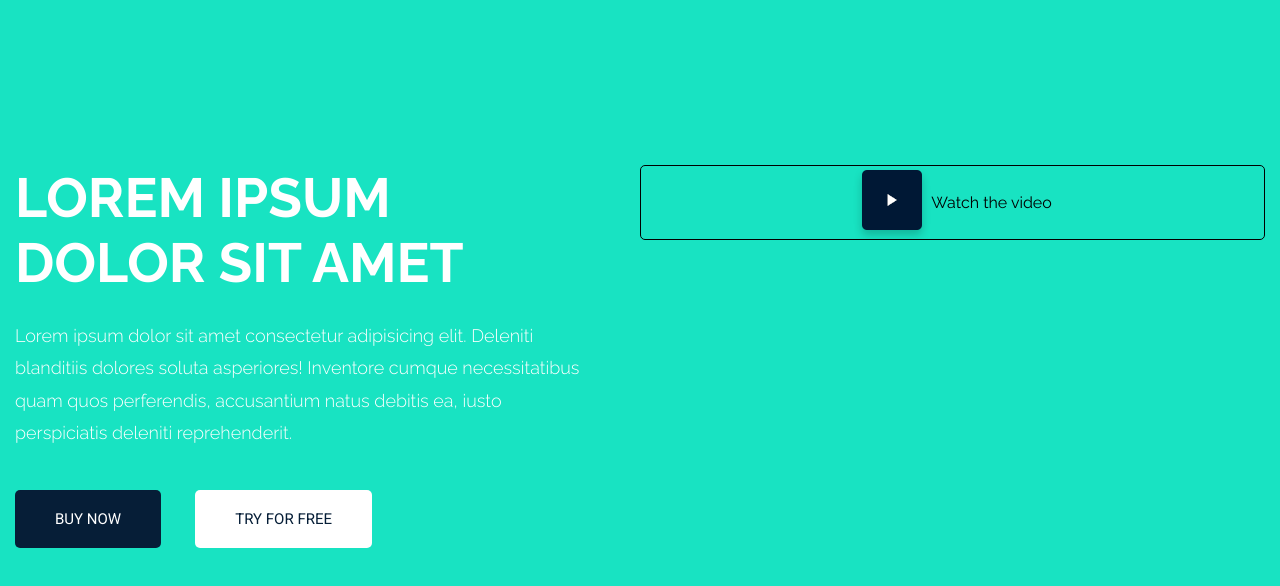
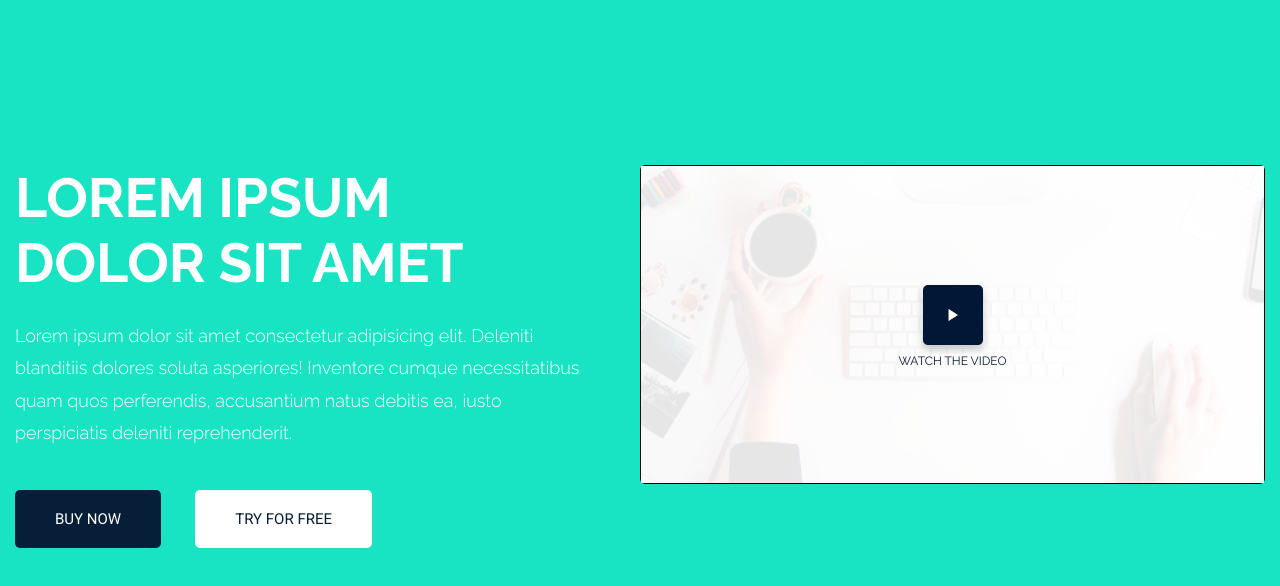
Before and after one commit to AndrianoVer/DartService, a plain HTML site: page index.html in a window 1280 px wide. Shown: the part 102-688 px from the top of the page. Drawn offline with Linux system fonts and the light colour scheme.

Commit message:
new commit

```diff
--- a/index.html
+++ b/index.html
@@ -3,8 +3,7 @@
 
 <head>
 	<meta charset="UTF-8">
-	<link
-		href="https://fonts.googleapis.com/css?family=Raleway:100,100i,200,200i,300,300i,400,400i,500,500i,600,600i,700&display=swap"
+	<link href="https://fonts.googleapis.com/css?family=Raleway:300,300i,400,500,600,700,800,900&display=swap"
 		rel="stylesheet">
 	<link href="https://fonts.googleapis.com/css?family=Roboto:300,400,500,700&display=swap" rel="stylesheet">
 	<meta name="viewport" content="width=device-width, initial-scale=1.0">
@@ -74,7 +73,7 @@
 		</div>
 	</header>
 
-
+	<script src="./source/js/app.js"></script>
 </body>
 
 </html>
--- /dev/null
+++ b/source/js/app.js
@@ -0,0 +1,12 @@
+document.querySelector('.try-free').onmouseenter = () => {
+	document.querySelector('.buy-now').style.background = 'white';
+	console.log('it works-1');
+}
+
+document.querySelector('.try-free').onmouseleave = () => {
+	document.querySelector('.buy-now').style.background = '#061e37';
+	console.log('it works-2');
+}
+// document.querySelector('.buy-now').onmouseenter = () => {
+// 	document.querySelector('.try-free').style.background = '#061e37';
+// }
--- a/source/scss/_section_180_160.scss
+++ b/source/scss/_section_180_160.scss
@@ -77,16 +77,46 @@
 }
 
 .right__content-wrap {
+	background-image: url(../../img/photo-1.jpg);
+	background-size: cover;
+	background-repeat: no-repeat;
+	background-position: center;
+	text-align: center;
+	position: relative;
+	padding: 115px 225px;
 	border: 1px solid black;
 	border-radius: 5px;
 
+	&:before {
+		content: '';
+		display: block;
+		position: absolute;
+		top: 0px;
+		left: 0px;
+		width: 100%;
+		height: 100%;
+		background: rgba(255, 255, 255, 0.9);
+	}
+
 	& .right__content-content {
 		display: flex;
+		flex-direction: column;
 		justify-content: center;
 		align-items: center;
 
-		&& .icon-text {
-			display: block;
+		& .icon {
+			z-index: 5;
+			cursor: pointer;
+		}
+
+		& .icon-text {
+			font-size: 12px;
+			color: #061e37;
+			z-index: 5;
+			cursor: pointer;
+			text-transform: uppercase;
+			font-family: 'Raleway', sans-serif;
+			font-weight: 700;
 		}
 	}
 }
```
Also changed, not shown: source/scss/_header.scss (+21 -0 lines), css/main.css, img/bg_header.jpg (added), img/photo-1.jpg (added), 1 other file.
